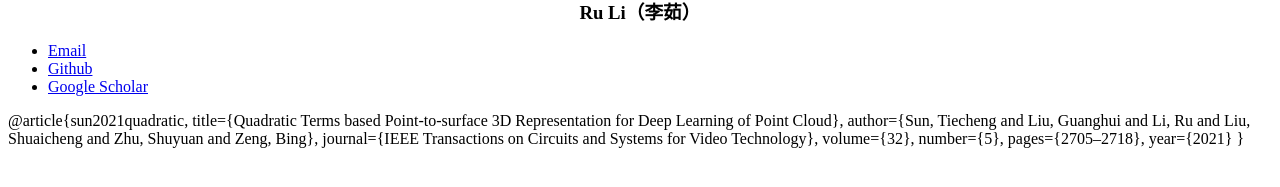
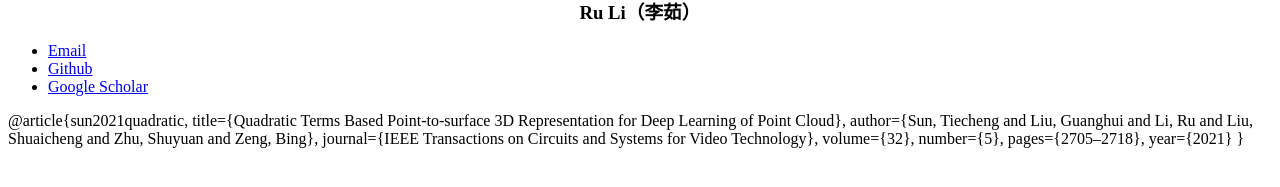
Before and after one commit to liru0126/liru0126.github.io, a Jekyll site: the page built from collections/2021_tcsvt/sun_tcsvt2021.md, in a window 1280 px wide. Shown: the part 248-435 px from the top of the page. Built offline with Jekyll 4.4.1, drawn with Linux system fonts in a browser that asks for light colours; our own code applies the rules of GitHub Pages for plain Markdown files.

```diff
--- a/collections/2021_tcsvt/sun_tcsvt2021.md
+++ b/collections/2021_tcsvt/sun_tcsvt2021.md
@@ -1,5 +1,5 @@
 @article{sun2021quadratic,
-  title={Quadratic Terms based Point-to-surface 3D Representation for Deep Learning of Point Cloud},
+  title={Quadratic Terms Based Point-to-surface 3D Representation for Deep Learning of Point Cloud},
   author={Sun, Tiecheng and Liu, Guanghui and Li, Ru and Liu, Shuaicheng and Zhu, Shuyuan and Zeng, Bing},
   journal={IEEE Transactions on Circuits and Systems for Video Technology},
   volume={32},
```
